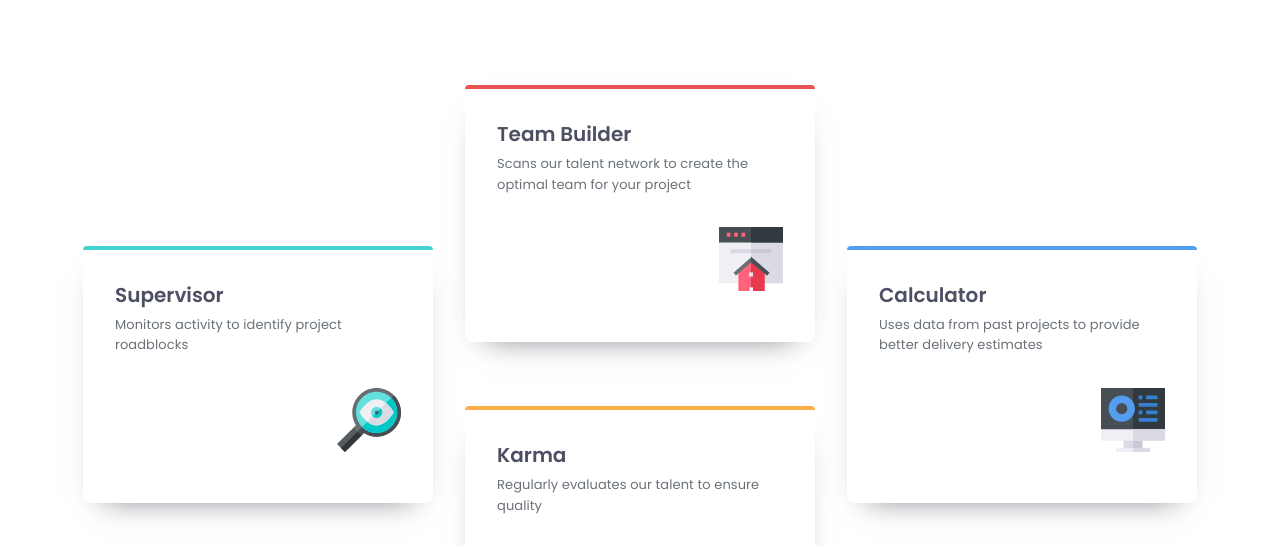
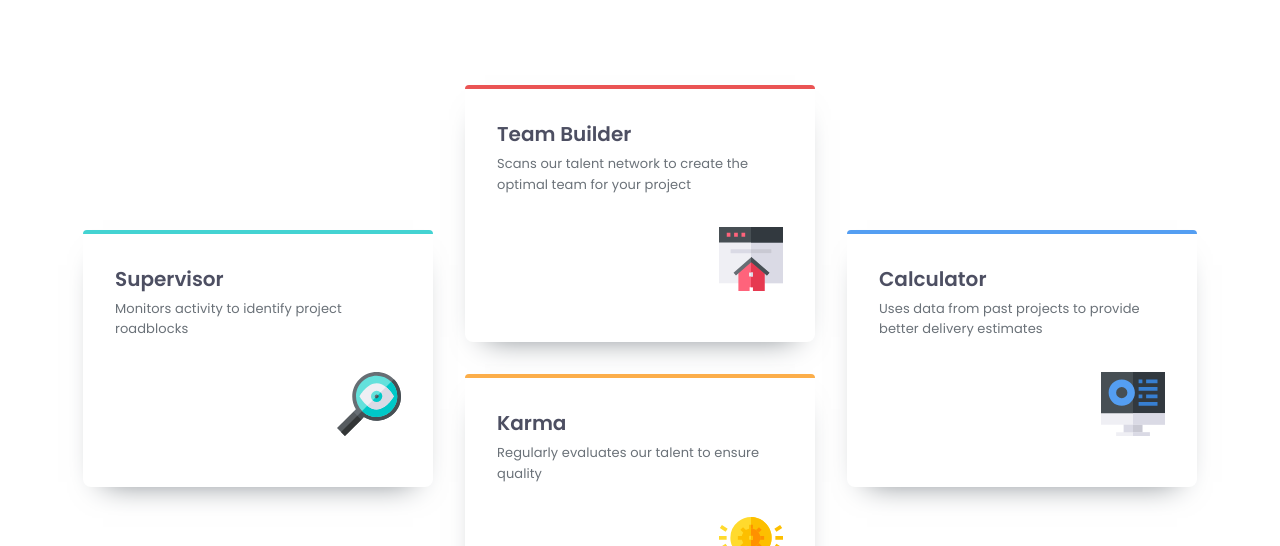
Before and after one commit to BertSki90/four-card-feature-section-project, a plain HTML site: page index.html in a window 1280 px wide. Shown: the part 218-764 px from the top of the page. Drawn offline with Linux system fonts and the light colour scheme.

Commit message:
Touching up spacing around cards.

```diff
--- a/styles.css
+++ b/styles.css
@@ -191,8 +191,7 @@ footer {
 
     .container--middle-cards {
         display: flex;
-        gap: 32px;
-
+        /* gap: 32px; */
     }
 }
 
```
